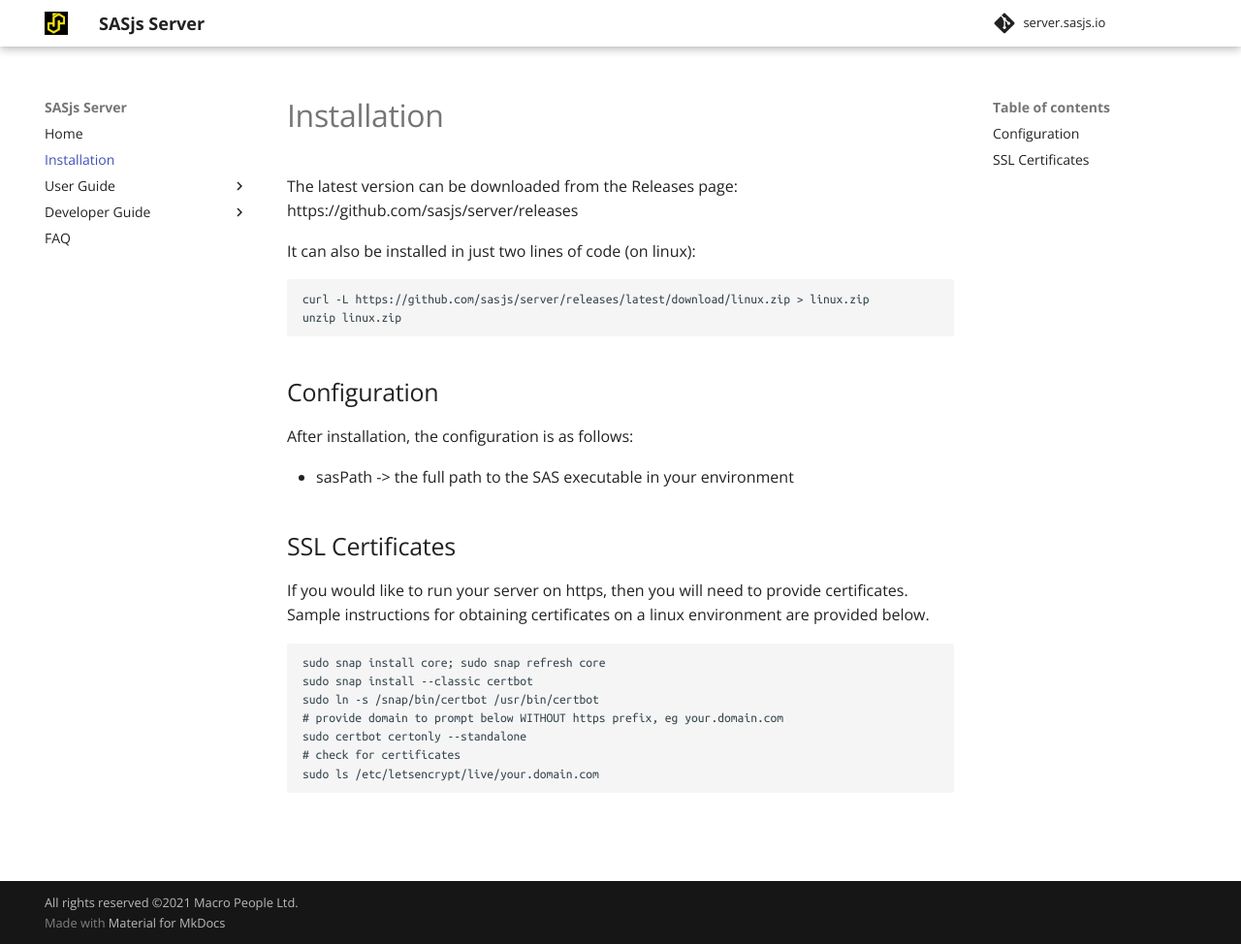
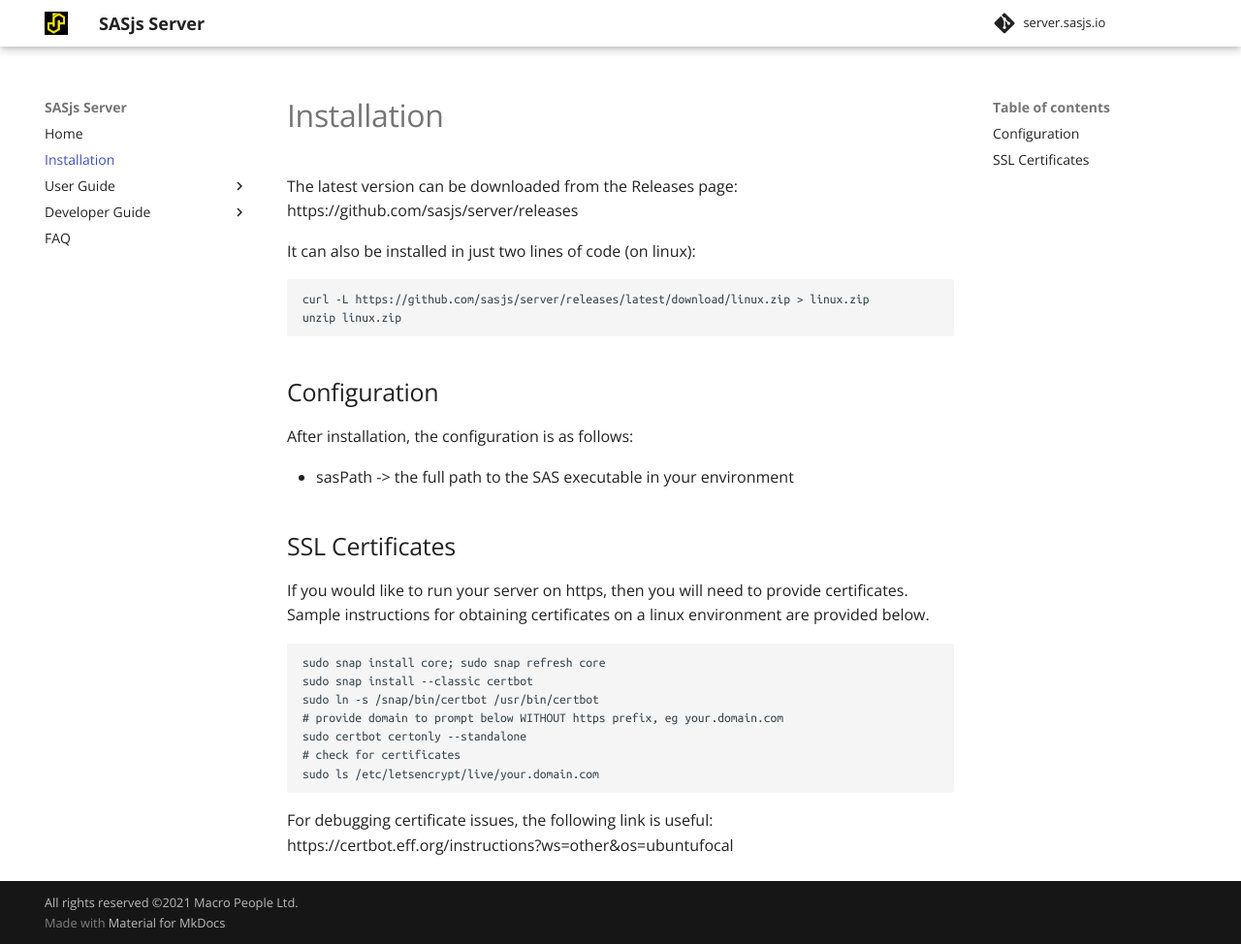
Before and after one commit to sasjs/server.sasjs.io, an MkDocs documentation site: the page built from docs/installation.md, in a window 1280 px wide and 974 px high. Shown: the whole window at 97% size. Built offline with MkDocs 1.6.1 and Material for MkDocs 9.7.7, drawn with Linux system fonts in a browser that asks for light colours.

Commit message:
Update installation.md

````diff
--- a/docs/installation.md
+++ b/docs/installation.md
@@ -31,3 +31,5 @@
 # check for certificates
 sudo ls /etc/letsencrypt/live/your.domain.com
 ```
+
+For debugging certificate issues, the following link is useful:  https://certbot.eff.org/instructions?ws=other&os=ubuntufocal
````
